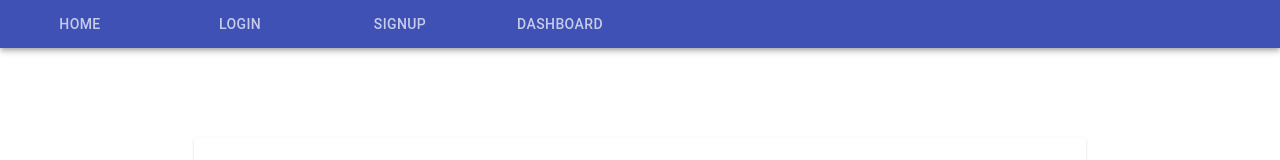
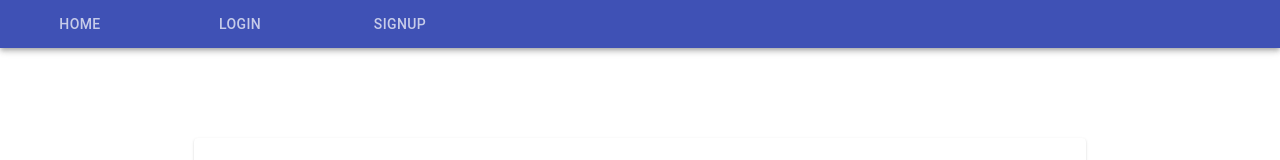
Before and after one commit to suejinkim20/clear-bill, a React (Create React App) app in the folder client/: page / in a window 1280 px wide. Shown: the top 160 px of the page. Built offline with nearby package versions, Linux system fonts and the light colour scheme.

Commit message:
removed dashboard tab from top nav so it can only be accessed by logging in

```diff
--- a/client/src/components/Nav.js
+++ b/client/src/components/Nav.js
@@ -9,7 +9,7 @@ export default function Nav() {
                     <Tab label="Home" component={Link} to="/" />
                     <Tab label="Login" component={Link} to="/login" />
                     <Tab label="SignUp" component={Link} to="/signup"/>
-                    <Tab label="Dashboard" component={Link} to="/dashboard" />
+                    {/* <Tab label="Dashboard" component={Link} to="/dashboard" /> */}
                 </Tabs>
             </AppBar>
         </div>
```
